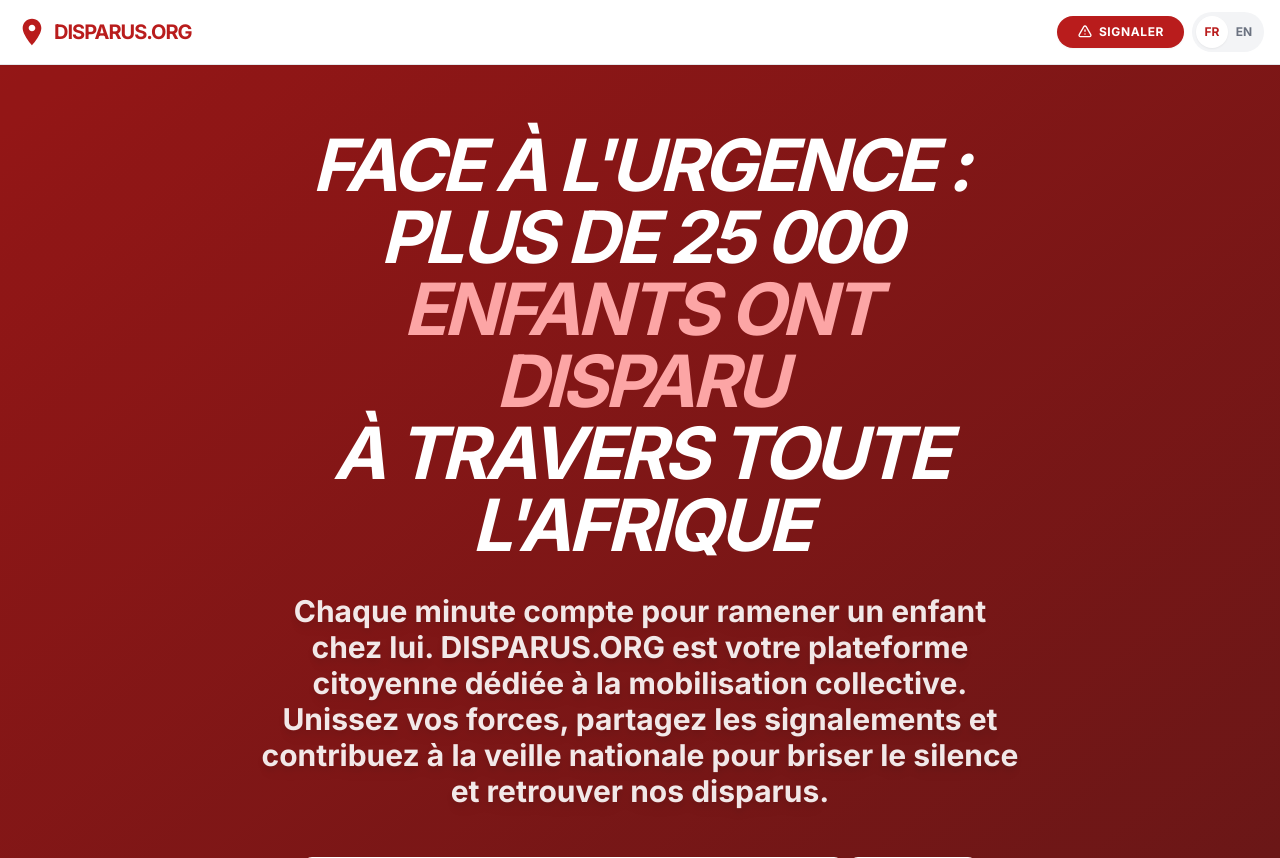
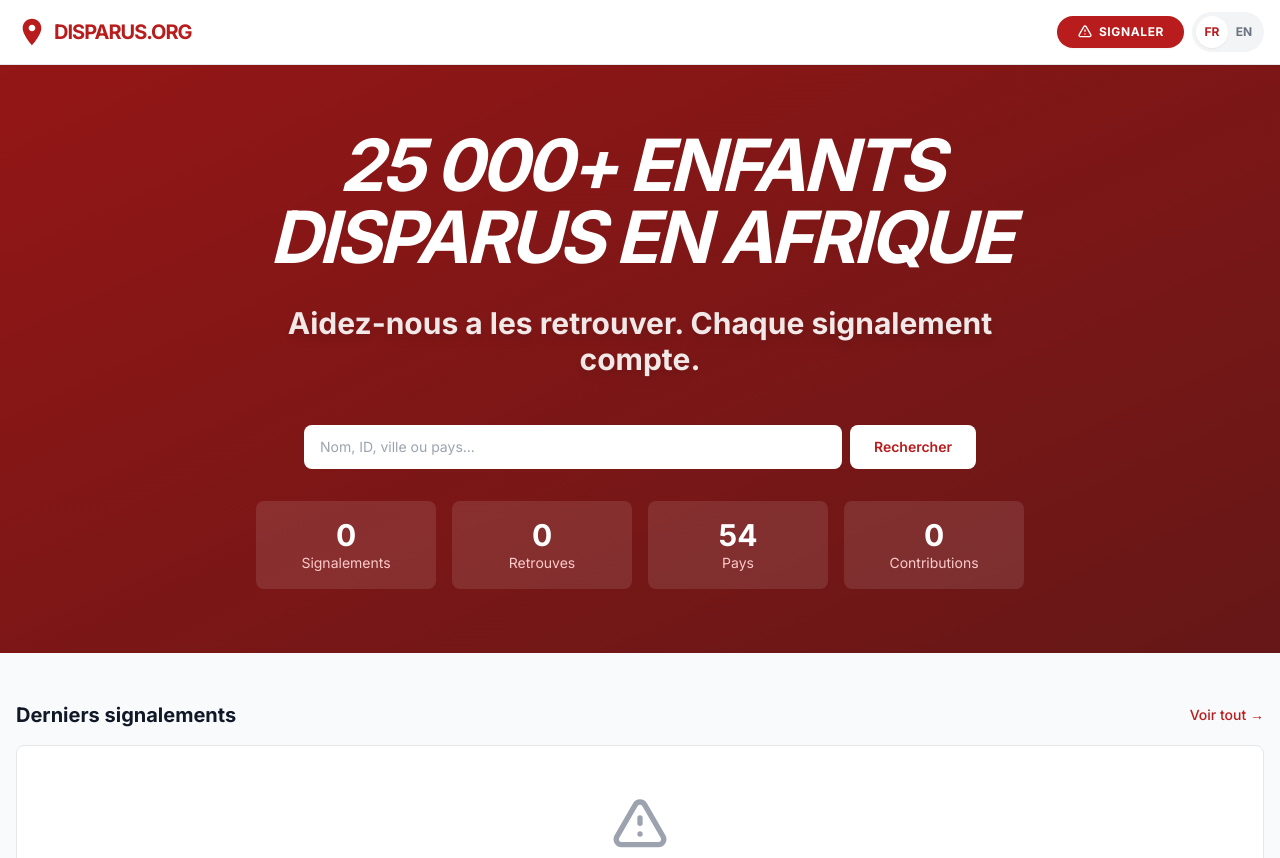
Before and after one commit to moa-digitalagency/DisparusOrg, a Flask app: page / in a window 1280 px wide. Shown: the top 858 px of the page. Run offline with Flask 3, Linux system fonts and the light colour scheme; data that the repository does not hold is empty; some libraries are stand-ins or nearby versions.

Commit message:
Update welcome message to be more concise and impactful
Shorten the main welcome message text and its supporting paragraph to be more direct and engaging.

Replit-Commit-Author: Agent
Replit-Commit-Session-Id: eb063805-a792-42c1-a0da-084e2ef91571
Replit-Commit-Checkpoint-Type: intermediate_checkpoint
Replit-Commit-Event-Id: 9e13bff3-77cd-46df-bf3e-833a5cf263eb
Replit-Commit-Screenshot-Url: https://storage.googleapis.com/screenshot-production-us-central1/8d7a2d25-8743-4958-8064-512e4774d594/eb063805-a792-42c1-a0da-084e2ef91571/pz6xgBE
Replit-Helium-Checkpoint-Created: true

```diff
--- a/templates/index.html
+++ b/templates/index.html
@@ -9,16 +9,16 @@
         <div class="text-center max-w-3xl mx-auto">
             <h1 class="text-4xl md:text-6xl lg:text-7xl font-black mb-8 tracking-tighter leading-tight uppercase italic" data-testid="text-hero-title">
                 {% if get_locale() == 'fr' %}
-                    FACE À L'URGENCE : PLUS DE 25 000<br><span class="text-red-300">ENFANTS ONT DISPARU</span><br>À TRAVERS TOUTE L'AFRIQUE
+                    25 000+ ENFANTS DISPARUS EN AFRIQUE
                 {% else %}
-                    EMERGENCY ACTION: OVER 25,000<br><span class="text-red-300">CHILDREN HAVE GONE MISSING</span><br>ACROSS THE AFRICAN CONTINENT
+                    25,000+ CHILDREN MISSING IN AFRICA
                 {% endif %}
             </h1>
             <p class="text-xl md:text-2xl lg:text-3xl text-white mb-12 font-bold max-w-5xl mx-auto leading-relaxed drop-shadow-lg opacity-90">
                 {% if get_locale() == 'fr' %}
-                    Chaque minute compte pour ramener un enfant chez lui. DISPARUS.ORG est votre plateforme citoyenne dédiée à la mobilisation collective. Unissez vos forces, partagez les signalements et contribuez à la veille nationale pour briser le silence et retrouver nos disparus.
+                    Aidez-nous a les retrouver. Chaque signalement compte.
                 {% else %}
-                    Every minute counts when bringing a child home. DISPARUS.ORG is your citizen platform dedicated to collective mobilization. Join forces, share reports, and contribute to national vigilance to break the silence and find our missing loved ones.
+                    Help us find them. Every report matters.
                 {% endif %}
             </p>
 
```
